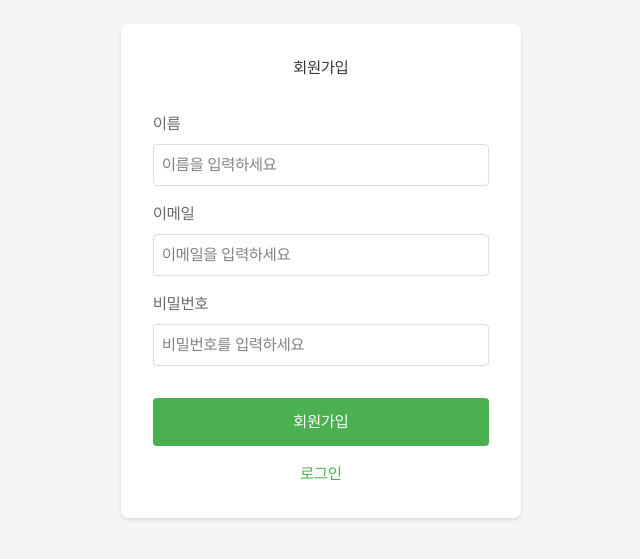
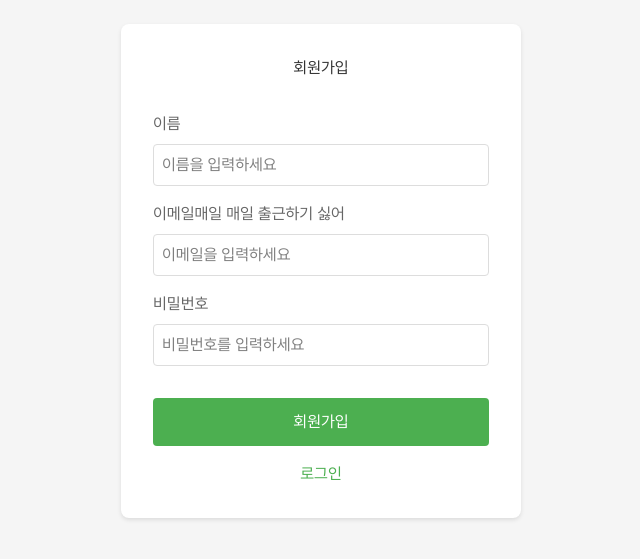
Before and after one commit to suMin77123/frontend-e2e-demo, a SvelteKit app: page /register in a window 1280 px wide. Shown: the part 129-688 px from the top of the page, without its empty margins (319-959 px from the left). Built offline with nearby package versions, Linux system fonts and the light colour scheme.

Commit message:
fix: 잘못된 수정

```diff
--- a/src/routes/register/+page.svelte
+++ b/src/routes/register/+page.svelte
@@ -39,7 +39,7 @@
             </div>
 
             <div class="form-group">
-                <label for="email">이메일</label>
+                <label for="email">이메일매일 매일 출근하기 싫어</label>
                 <input
                     type="email"
                     id="email"
```
